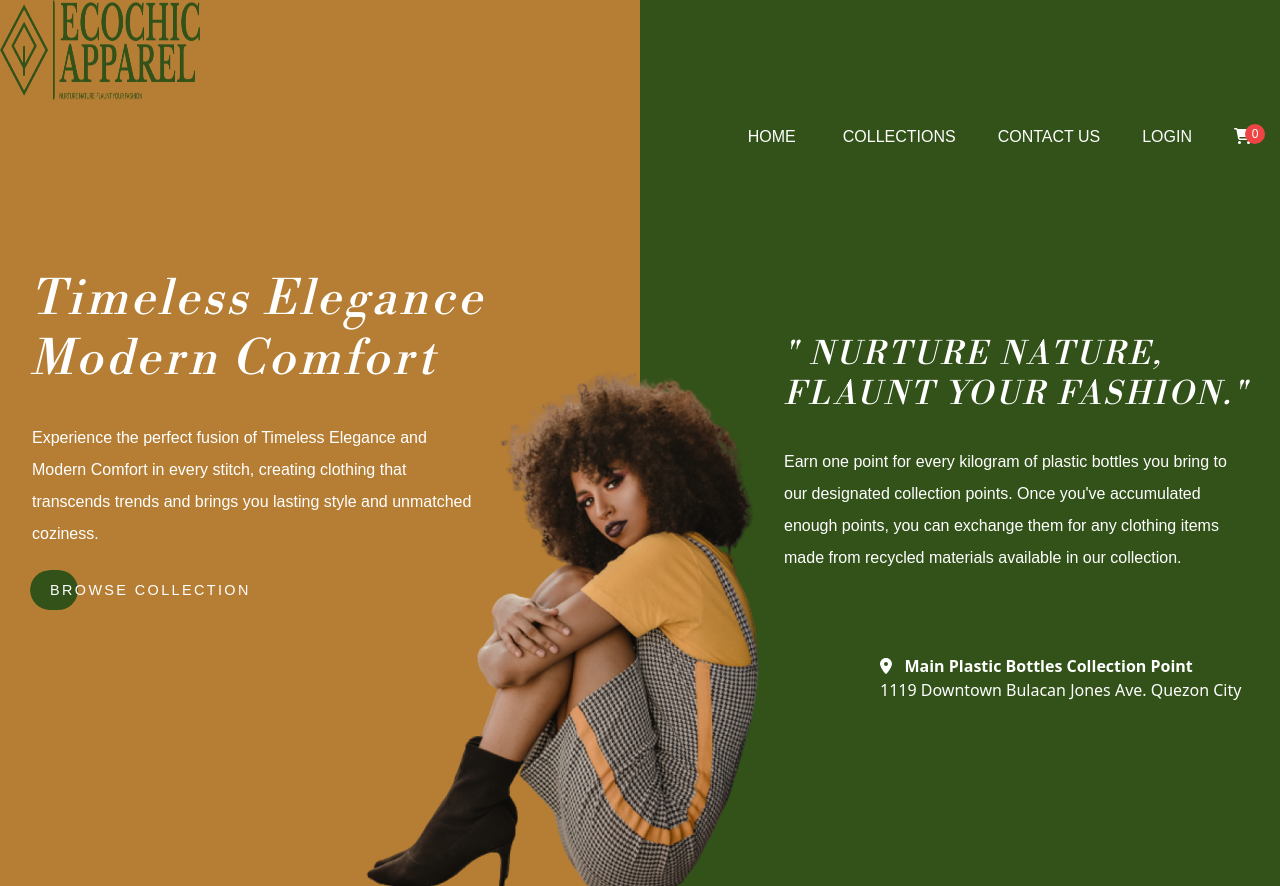
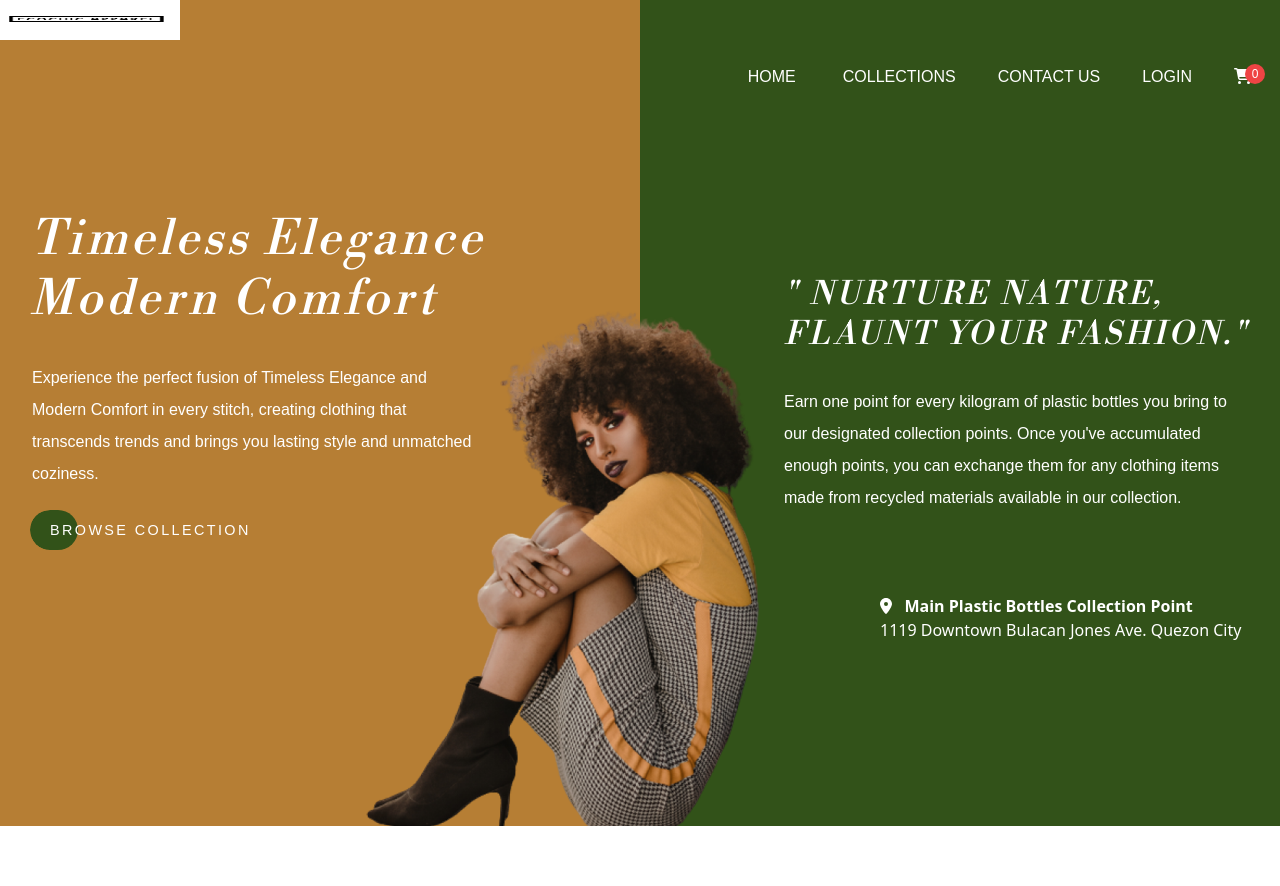
Before and after one commit to dvjnpojascodes/Ecochic-Apparel-Website, a React (Create React App) app: page / in a window 1280 px wide. After the commit the page ends 826 px from the top, so only its background shows below. Built offline with nearby package versions, Linux system fonts and the light colour scheme; a web font is replaced by a local one.

Commit message:
updated logo

```diff
--- a/src/components/Navbar/navbar.jsx
+++ b/src/components/Navbar/navbar.jsx
@@ -2,7 +2,7 @@ import { FontAwesomeIcon } from '@fortawesome/react-fontawesome';
 import React, { useContext, useState } from "react";
 import { Link } from 'react-router-dom';
 import { ShopContext } from '../../context/ShopContext';
-import logo from '../Assets/Logo.png';
+import logo from '../Assets/logo.jpg';
 import './navbar.css';
 
 export default function Navbar(props){
@@ -40,7 +40,7 @@ export default function Navbar(props){
           <FontAwesomeIcon icon="fa-solid fa-bars" />
         </label>
 
-        <a href="/"> <img src={logo} className="w-[200px] h-[100px] cursor-pointer" alt="" /> </a>
+        <a href="/"> <img src={logo} className="w-[180px] h-[40px] cursor-pointer" alt="" /> </a>
 
         <ul className='flex list-none text-white space-x-4 font-content justify-around'>
           <li onClick={() => {setMenu("home")}} style={{color: menu === "home" ? "#B67E34" : "#ffffff"}}> <Link to='/'> Home </Link> </li>
```
Also changed, not shown: src/components/Assets/logo.jpg (added).
